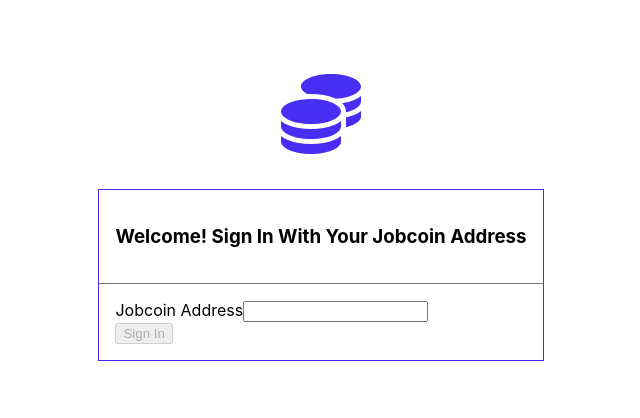
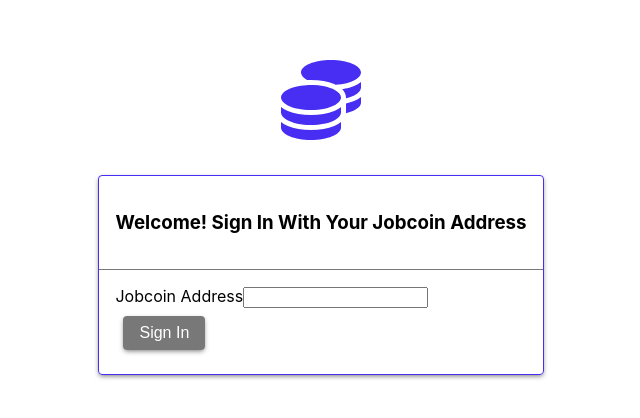
Before and after one commit to conradrmiller/gemini-conrad-miller, a React (Create React App) app: page /SignIn in a window 1280 px wide. Shown: the part 200-618 px from the top of the page, without its empty margins (319-959 px from the left). Built offline with nearby package versions, Linux system fonts and the light colour scheme.

Commit message:
bouncy buttons

```diff
--- a/src/App.js
+++ b/src/App.js
@@ -4,8 +4,11 @@ import SignIn from './components/signIn/SignIn';
 import AccountSummary from './components/accountSummary/AccountSummary';
 import jobcoinReducer from './jobcoinReducer';
 import initialState from './initialState';
+import styled from 'styled-components';
 
-function App() {
+const App = () => {
+
+
 
     const [appState, dispatch] = useReducer(jobcoinReducer, initialState);
     return (
--- a/src/components/accountSummary/BalanceChart.jsx
+++ b/src/components/accountSummary/BalanceChart.jsx
@@ -8,6 +8,8 @@ const ChartContainer = styled.div`
     margin: 1em;
     /* height: 85vh; */
     max-width: 100%;
+    border-radius: .25em;
+    box-shadow: 0px 2px 5px -1px ${CONSTANTS.GREY};
 
 `;
 
--- a/src/components/accountSummary/BalanceWidget.jsx
+++ b/src/components/accountSummary/BalanceWidget.jsx
@@ -4,9 +4,12 @@ import CONSTANTS from '../../CONSTANTS'
 const BalanceContainer = styled.div`
     border: 1px solid ${CONSTANTS.PURPLE};
     margin: 1em;
+    border-radius: .25em;
+    box-shadow: 0px 2px 5px -1px ${CONSTANTS.GREY};
 `
 
 const BalanceHeader = styled.div`
+text-align: center;
     border-bottom: 1px solid ${CONSTANTS.GREY};
 `
 
--- a/src/components/accountSummary/NavBar.jsx
+++ b/src/components/accountSummary/NavBar.jsx
@@ -1,41 +1,62 @@
 import Logo from '../Logo'
 import styled from 'styled-components'
 import CONSTANTS from '../../CONSTANTS'
-import {useNavigate} from 'react-router-dom';
-import ACTION_TYPES from '../../ACTION_TYPES';
+import { useNavigate } from 'react-router-dom'
+import ACTION_TYPES from '../../ACTION_TYPES'
+import { JobcoinButton } from '../../globalStyles'
 
 const NavStyles = styled.nav`
-    height: 4em;
     display: flex;
     align-items: center;
+    justify-content: space-between;
     border-bottom: 1px solid ${CONSTANTS.PURPLE};
+    box-shadow: 0px 2px 5px -1px ${CONSTANTS.GREY};
 `
 
 const LogoWrapper = styled.div`
     width: 2em;
-    margin: .5em;
+    margin: 0.5em;
 `
 
+const LeftNav = styled.div`
+    align-items: center;
+    display: flex;
+`;
 
-const NavBar = ({state, dispatch}) => {
-    const navigate = useNavigate();
+const RightNav = styled.div`
+align-items: center;
+    display: flex;
+`;
+
+const UserName = styled.p`
+    margin: 1em;
+`;
+
+const Title = styled.h2`
+    margin: 1em;
+`;
+
+const NavBar = ({ state, dispatch }) => {
+    const navigate = useNavigate()
     const handleSignOut = () => {
-        dispatch({type:ACTION_TYPES.SET_USERNAME, payload: null})
-        dispatch({type:ACTION_TYPES.SET_BALANCE, payload: null})
-        dispatch({type:ACTION_TYPES.SET_TRANSACTIONS, payload: []})
-
+        dispatch({ type: ACTION_TYPES.SET_USERNAME, payload: null })
+        dispatch({ type: ACTION_TYPES.SET_BALANCE, payload: null })
+        dispatch({ type: ACTION_TYPES.SET_TRANSACTIONS, payload: [] })
 
         navigate(`${CONSTANTS.SIGNIN_URL}`)
-
     }
     return (
         <NavStyles>
-            <LogoWrapper>
-                <Logo />
-            </LogoWrapper>
-            <h2>Account Summary</h2>
-            <p>UserName Signed In</p>
-            <button onClick={handleSignOut}>Sign Out</button>
+            <LeftNav>
+                <LogoWrapper>
+                    <Logo />
+                </LogoWrapper>
+                <Title>Account Summary</Title>
+            </LeftNav>
+            <RightNav>
+                <UserName>{state.username} Signed In</UserName>
+                <JobcoinButton onClick={handleSignOut}>Sign Out</JobcoinButton>
+            </RightNav>
         </NavStyles>
     )
 }
--- a/src/components/accountSummary/SendWidget.jsx
+++ b/src/components/accountSummary/SendWidget.jsx
@@ -3,13 +3,17 @@ import styled from 'styled-components'
 import { postTransaction, getAddressInfo } from '../../apiCalls'
 import CONSTANTS from '../../CONSTANTS'
 import ACTION_TYPES from '../../ACTION_TYPES'
+import { JobcoinButton } from '../../globalStyles'
 
 const SendContainer = styled.div`
     border: 1px solid ${CONSTANTS.PURPLE};
     margin: 1em;
+    border-radius: .25em;
+    box-shadow: 0px 2px 5px -1px ${CONSTANTS.GREY};
 `
 
 const SendHeader = styled.div`
+text-align: center;
     border-bottom: 1px solid ${CONSTANTS.GREY};
 `
 
@@ -69,12 +73,12 @@ const SendWidget = ({ state, dispatch }) => {
                         />
                     </label>
                 </InputWrapper>
-                <button
+                <JobcoinButton
                     onClick={sendHandler}
                     disabled={!amount || !destinationAddress}
                 >
                     Send Jobcoins
-                </button>
+                </JobcoinButton>
             </InputContainer>
         </SendContainer>
     )
--- a/src/components/signIn/SingInWidget.jsx
+++ b/src/components/signIn/SingInWidget.jsx
@@ -3,15 +3,20 @@ import styled from 'styled-components'
 import { useNavigate } from 'react-router-dom'
 import CONSTANTS from '../../CONSTANTS'
 import ACTION_TYPES from '../../ACTION_TYPES'
+import { JobcoinButton } from '../../globalStyles'
 
 const SignInWidgetWrapper = styled.div`
     display: flex;
     justify-content: center;
     flex-direction: column;
     border: 1px solid ${CONSTANTS.PURPLE};
+    border-radius: .25em;
+    box-shadow: 0px 2px 5px -1px ${CONSTANTS.GREY};
+
 `
 
 const SignInHeader = styled.div`
+text-align: center;
     padding: 1em;
     border-bottom: 1px solid ${CONSTANTS.GREY};
 `
@@ -44,7 +49,7 @@ const SignInWidget = ({state, dispatch}) => {
                         />
                     </label>
                 </div>
-                <button onClick={handleSignIn} disabled={!signInInput}>Sign In</button>
+                <JobcoinButton onClick={handleSignIn} disabled={!signInInput}>Sign In</JobcoinButton>
             </InputContainer>
         </SignInWidgetWrapper>
     )
--- /dev/null
+++ b/src/globalStyles.js
@@ -0,0 +1,52 @@
+import styled from 'styled-components';
+import CONSTANTS from './CONSTANTS';
+
+export const JobcoinButton = styled.button`
+    border-radius: .25em;
+    color: white;
+    background-color: ${CONSTANTS.PURPLE};
+    margin: .5em;
+    font-size: 1em;
+    text-decoration: none;
+    border: none;
+    padding: .5em 1em;
+    position: relative;
+    transition: transform 0.05s cubic-bezier(0.37, 0.74, 0.15, 1.65);
+
+    &::after{
+        content: '';
+        position: absolute;
+        border-radius: 0.25em;
+        top: 0;
+        left: 0;
+        right: 0;
+        bottom: 0;
+        opacity: 1;
+        box-shadow: 0px 2px 5px -1px ${CONSTANTS.GREY};
+        transition: opacity 0.05s ease;
+    }
+
+    &:hover {
+        background-color: ${CONSTANTS.ORANGE};
+        transform: scale(1.04);
+    }
+
+    &:active {
+        transform: scale(0.95);
+        &::after{
+            opacity: 0;
+        }
+    }
+
+    &:disabled{
+        background-color: ${CONSTANTS.GREY};
+    }
+
+    &:disabled:hover,
+    &:disabled:active{
+        transform: none;
+        &::after{
+            opacity: 1;
+        }
+    }
+`;
```
